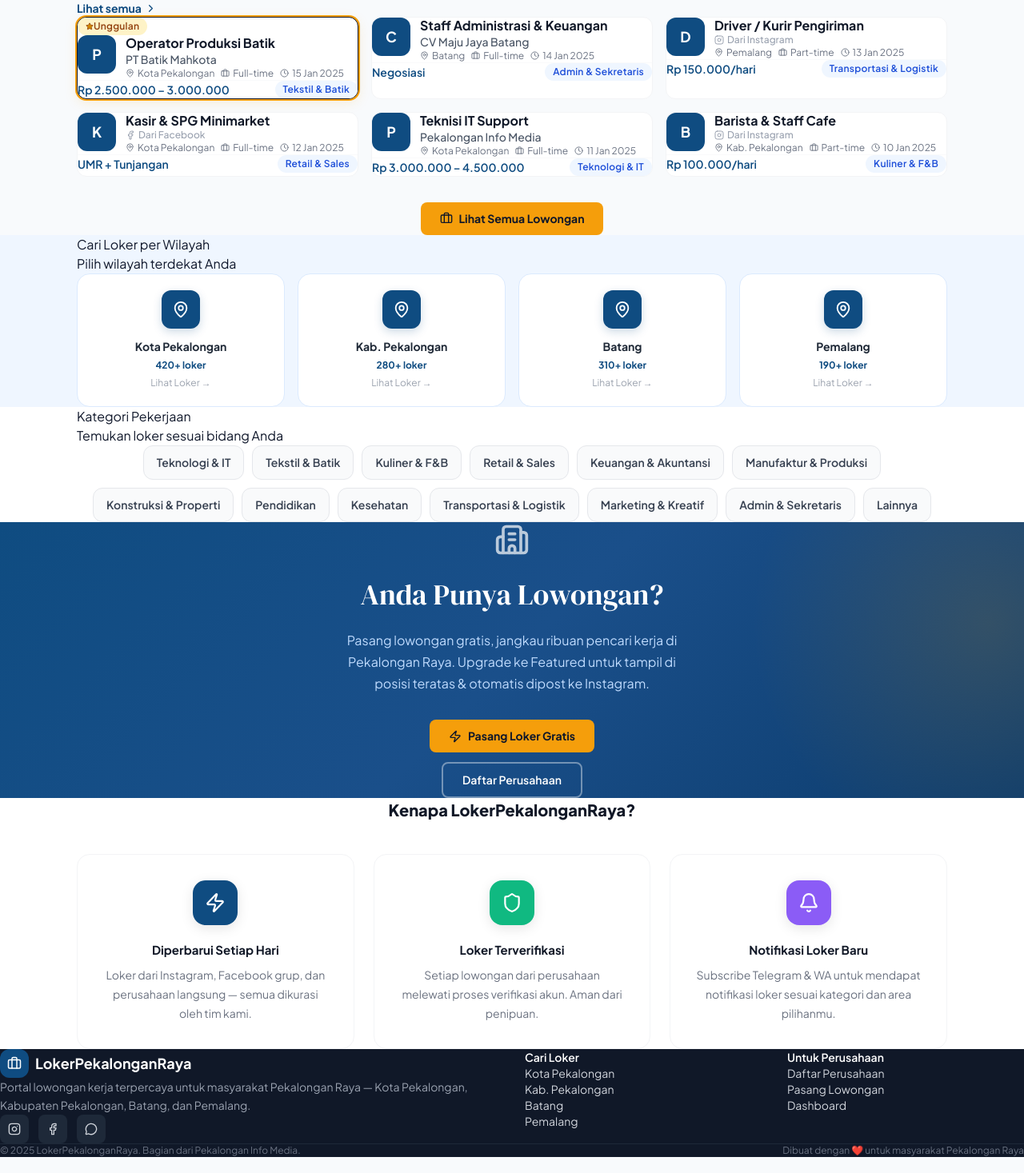
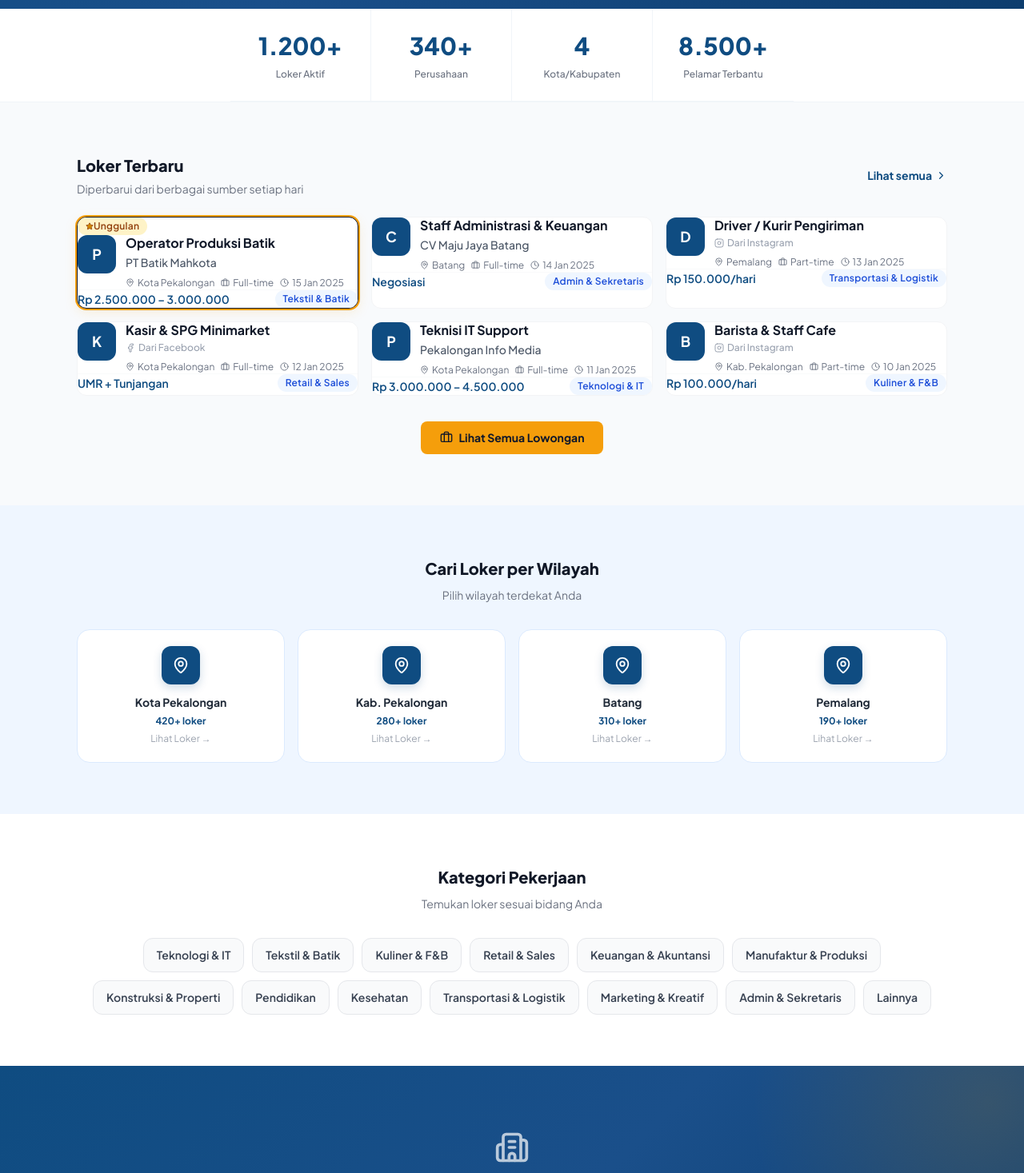
Before and after one commit to Farickys/lokerpekalonganraya, a Next.js app: page / in a window 1280 px wide. Shown: the part 683-2150 px from the top of the page at 80% size. Built offline with nearby package versions, Linux system fonts and the light colour scheme.

Commit message:
Update globals.css

```diff
--- a/app/globals.css
+++ b/app/globals.css
@@ -46,6 +46,68 @@ body {
 }
 @media (min-width: 1024px) {
   .container-page { padding-left: 2rem; padding-right: 2rem; }
+}
+
+/* ── SECTION SPACING (ganti Tailwind py-12/py-14/py-16) ── */
+.section-md {
+  padding-top: 3rem;
+  padding-bottom: 3rem;
+}
+.section-lg {
+  padding-top: 3.5rem;
+  padding-bottom: 3.5rem;
+}
+.section-xl {
+  padding-top: 4rem;
+  padding-bottom: 4rem;
+}
+@media (min-width: 640px) {
+  .section-md  { padding-top: 3.5rem; padding-bottom: 3.5rem; }
+  .section-lg  { padding-top: 4rem; padding-bottom: 4rem; }
+  .section-xl  { padding-top: 5rem; padding-bottom: 5rem; }
+}
+
+/* Hero section spacing */
+.hero-section {
+  padding-top: 4rem;
+  padding-bottom: 4rem;
+}
+@media (min-width: 640px) {
+  .hero-section { padding-top: 5rem; padding-bottom: 5rem; }
+}
+
+/* Section header spacing */
+.section-header {
+  text-align: center;
+  margin-bottom: 2rem;
+}
+.section-header h2 {
+  font-size: 1.25rem;
+  font-weight: 800;
+  color: #111827;
+  margin-bottom: 0.5rem;
+}
+.section-header p {
+  font-size: 0.875rem;
+  color: #6B7280;
+}
+
+/* Section title + action row */
+.section-title-row {
+  display: flex;
+  align-items: center;
+  justify-content: space-between;
+  margin-bottom: 1.5rem;
+}
+.section-title-row h2 {
+  font-size: 1.25rem;
+  font-weight: 800;
+  color: #111827;
+}
+.section-title-row p {
+  font-size: 0.875rem;
+  color: #6B7280;
+  margin-top: 0.25rem;
 }
 
 /* Card hover */
@@ -154,6 +216,7 @@ body {
   overflow: hidden;
   box-shadow: 0 20px 60px rgba(0,0,0,0.2);
   width: 100%;
+  margin-bottom: 1.25rem;
 }
 @media (min-width: 640px) {
   .search-form {
@@ -253,3 +316,21 @@ body {
 @media (min-width: 1024px) {
   .jobs-grid { grid-template-columns: repeat(3, 1fr); }
 }
+
+/* Utility spacing (fallback jika Tailwind tidak generate) */
+.mt-1 { margin-top: 0.25rem; }
+.mt-2 { margin-top: 0.5rem; }
+.mt-4 { margin-top: 1rem; }
+.mt-5 { margin-top: 1.25rem; }
+.mt-6 { margin-top: 1.5rem; }
+.mt-8 { margin-top: 2rem; }
+.mb-1 { margin-bottom: 0.25rem; }
+.mb-2 { margin-bottom: 0.5rem; }
+.mb-4 { margin-bottom: 1rem; }
+.mb-5 { margin-bottom: 1.25rem; }
+.mb-6 { margin-bottom: 1.5rem; }
+.mb-8 { margin-bottom: 2rem; }
+.mb-10 { margin-bottom: 2.5rem; }
+.gap-2 { gap: 0.5rem; }
+.gap-3 { gap: 0.75rem; }
+.gap-2\.5 { gap: 0.625rem; }
```
